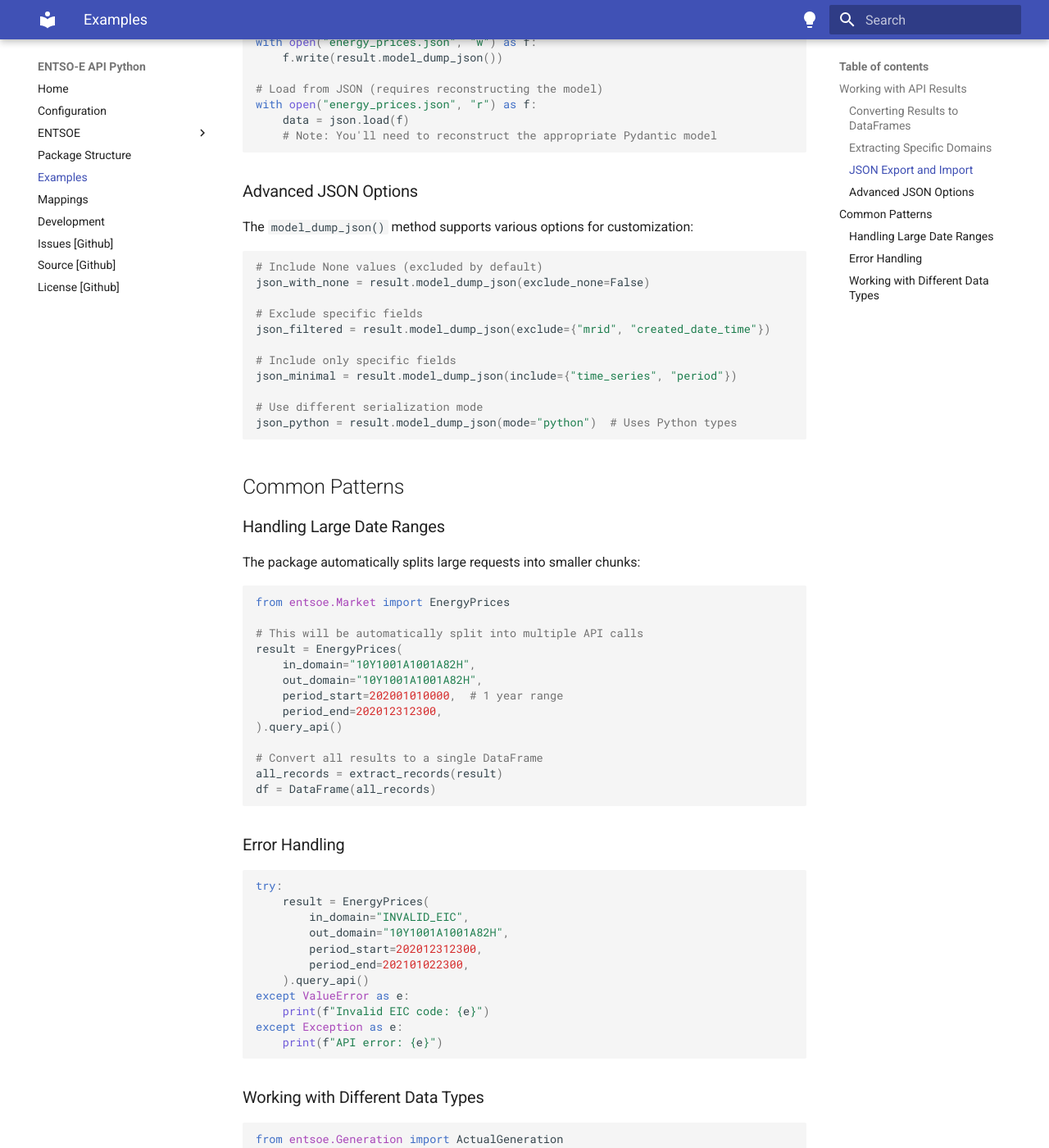
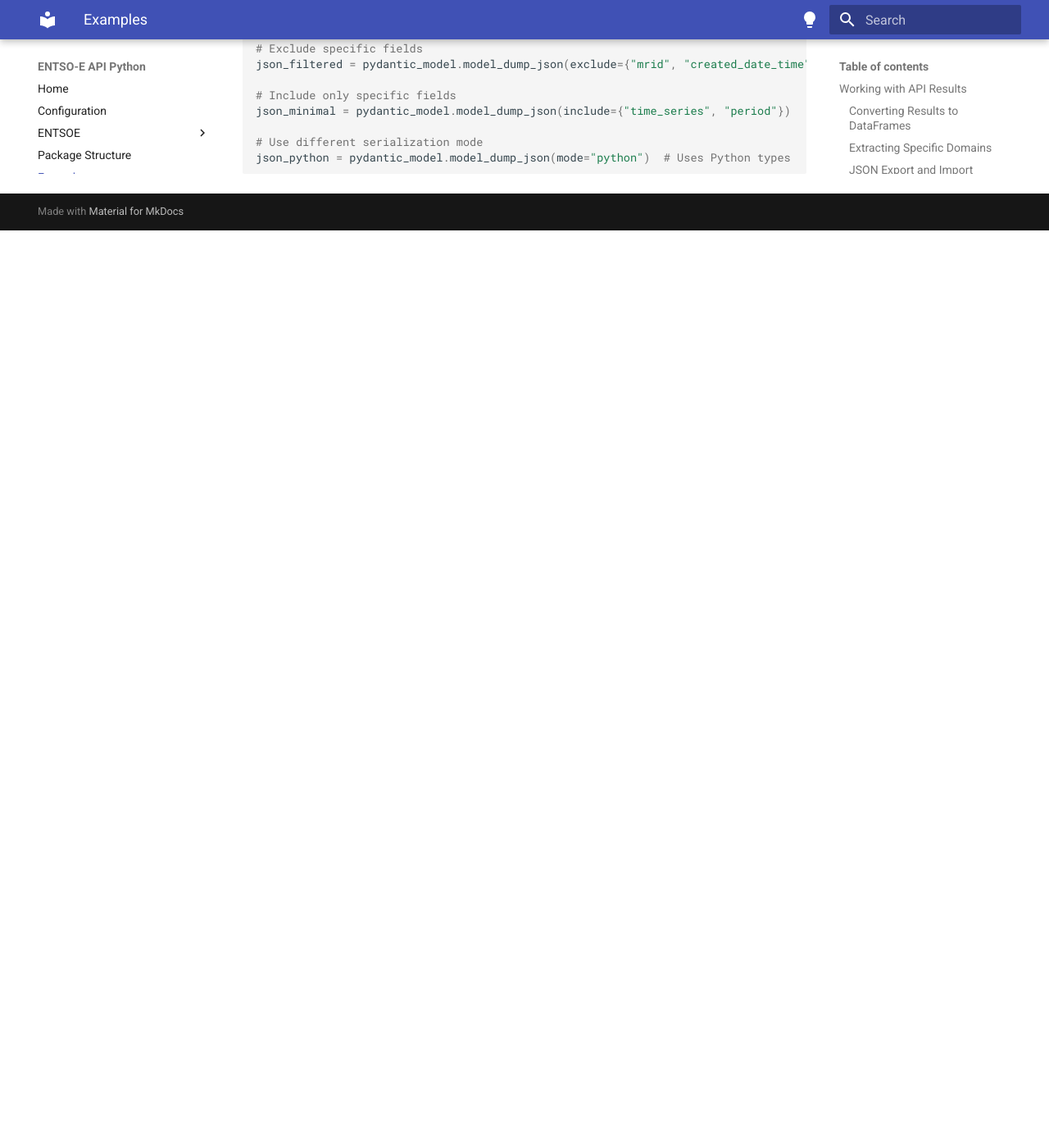
Before and after one commit to BerriJ/entsoe-apy, an MkDocs documentation site: the page built from docs/examples.md, in a window 1280 px wide and 1400 px high, scrolled down 1526 px. Shown: the whole window at 82% size. Built offline with MkDocs 1.6.1 and Material for MkDocs 9.7.7, drawn with Linux system fonts in a browser that asks for light colours; after the commit the page ends 1807 px from its top, so only the background shows below that; some of the changed text lies outside the part shown.

Commit message:
Update examples.md

````diff
--- a/docs/examples.md
+++ b/docs/examples.md
@@ -43,13 +43,6 @@ You can extract specific parts of the result by specifying a domain:
 # Extract only time series data
 time_series_records = extract_records(result, domain="time_series")
 time_series_df = DataFrame(time_series_records)
-
-# Extract only period data (if available)
-try:
-    period_records = extract_records(result, domain="period")
-    period_df = DataFrame(period_records)
-except KeyError as e:
-    print(f"Domain not found: {e}")
 ```
 
 ### JSON Export and Import
@@ -57,23 +50,13 @@ except KeyError as e:
 All API result objects are Pydantic models that provide built-in JSON serialization. Use the `model_dump_json()` method to convert results to JSON:
 
 ```python
-# Convert result to compact JSON string
-json_string = result.model_dump_json()
-
 # Convert with indentation for pretty printing
 import json
-json_dict = result.model_dump()
+
+pydantic_model = result[0]
+json_dict = pydantic_model.model_dump(mode="json")
 pretty_json = json.dumps(json_dict, indent=2)
 print(pretty_json)
-
-# Save to file
-with open("energy_prices.json", "w") as f:
-    f.write(result.model_dump_json())
-
-# Load from JSON (requires reconstructing the model)
-with open("energy_prices.json", "r") as f:
-    data = json.load(f)
-    # Note: You'll need to reconstruct the appropriate Pydantic model
 ```
 
 ### Advanced JSON Options
@@ -82,77 +65,14 @@ The `model_dump_json()` method supports various options for customization:
 
 ```python
 # Include None values (excluded by default)
-json_with_none = result.model_dump_json(exclude_none=False)
+json_with_none = pydantic_model.model_dump_json(exclude_none=False)
 
 # Exclude specific fields
-json_filtered = result.model_dump_json(exclude={"mrid", "created_date_time"})
+json_filtered = pydantic_model.model_dump_json(exclude={"mrid", "created_date_time"})
 
 # Include only specific fields
-json_minimal = result.model_dump_json(include={"time_series", "period"})
+json_minimal = pydantic_model.model_dump_json(include={"time_series", "period"})
 
 # Use different serialization mode
-json_python = result.model_dump_json(mode="python")  # Uses Python types
+json_python = pydantic_model.model_dump_json(mode="python")  # Uses Python types
 ```
-
-## Common Patterns
-
-### Handling Large Date Ranges
-
-The package automatically splits large requests into smaller chunks:
-
-```python
-from entsoe.Market import EnergyPrices
-
-# This will be automatically split into multiple API calls
-result = EnergyPrices(
-    in_domain="10Y1001A1001A82H",
-    out_domain="10Y1001A1001A82H",
-    period_start=202001010000,  # 1 year range
-    period_end=202012312300,
-).query_api()
-
-# Convert all results to a single DataFrame
-all_records = extract_records(result)
-df = DataFrame(all_records)
-```
-
-### Error Handling
-
-```python
-try:
-    result = EnergyPrices(
-        in_domain="INVALID_EIC",
-        out_domain="10Y1001A1001A82H",
-        period_start=202012312300,
-        period_end=202101022300,
-    ).query_api()
-except ValueError as e:
-    print(f"Invalid EIC code: {e}")
-except Exception as e:
-    print(f"API error: {e}")
-```
-
-### Working with Different Data Types
-
-```python
-from entsoe.Generation import ActualGeneration
-from entsoe.Load import DayAheadForecast
-
-# Generation data
-gen_result = ActualGeneration(
-    in_domain="10Y1001A1001A82H",
-    period_start=202012312300,
-    period_end=202101022300,
-).query_api()
-
-# Load forecast data
-load_result = DayAheadForecast(
-    out_domain="10Y1001A1001A82H",
-    period_start=202012312300,
-    period_end=202101022300,
-).query_api()
-
-# Convert both to DataFrames
-gen_df = DataFrame(extract_records(gen_result))
-load_df = DataFrame(extract_records(load_result))
-```
````
